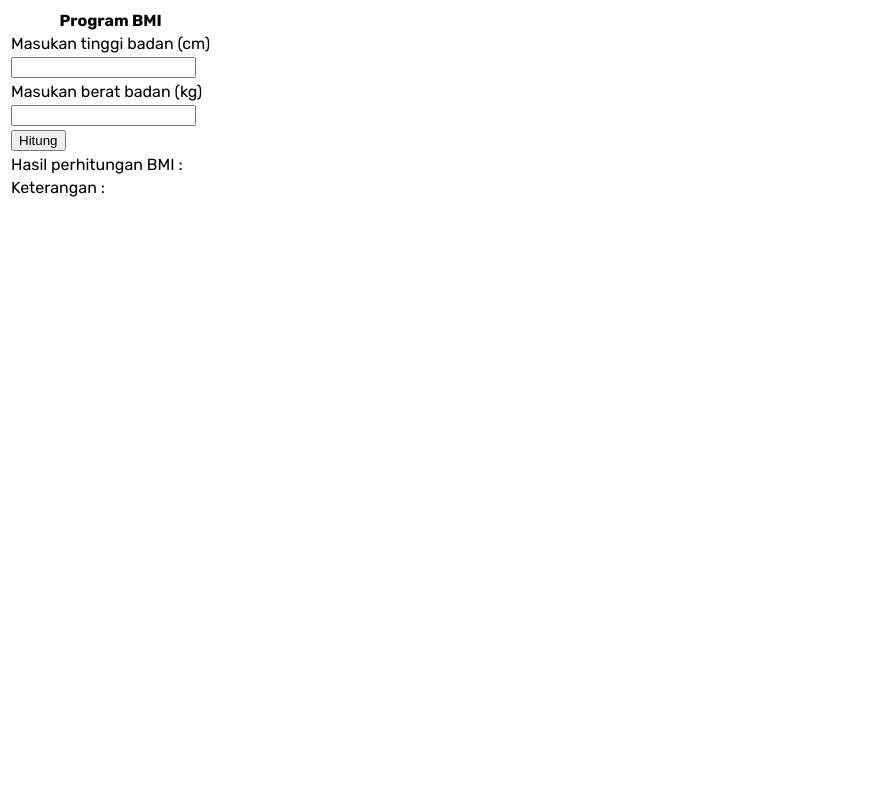
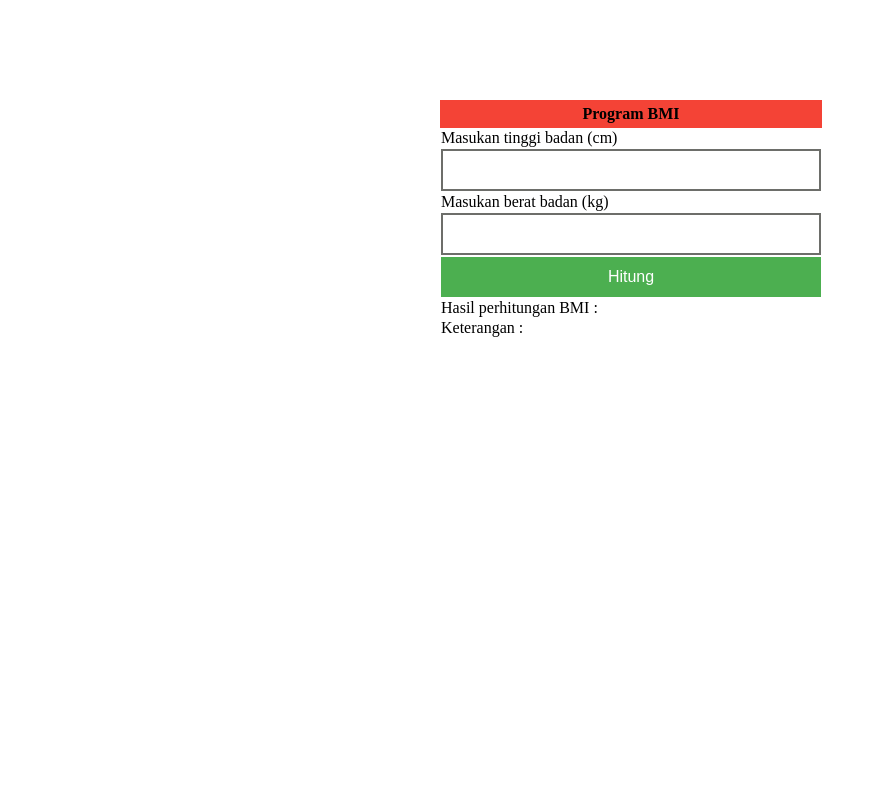
Before and after one commit to yuuby123/anton14, a Django app: page / in a window 1280 px wide. Shown: the whole page, without its empty margins (0-874 px from the left). Run offline with Django 4.2, Linux system fonts and the light colour scheme.

Commit message:
Update style.css

```diff
--- a/static/css/style.css
+++ b/static/css/style.css
@@ -1,7 +1,38 @@
-/* Project-wide style */
-
-@import url('https://fonts.googleapis.com/css2?family=Rubik:wght@400;700&display=swap');
-
-body {
-  font-family: 'Rubik', sans-serif;
+div	{
+	margin: auto ;
+	width: 400px;
+	margin-top: 100px;
 }
+table {
+	border-style: none;
+	border-collapse: collapse;
+}
+th{
+	background-color: #f44336;
+	padding: 5px;
+	border: none;
+	font-size: 16px;
+}
+td{
+	border: none;
+}
+input[type=text]{
+	padding: 10px;
+	width: 380px;
+	border-style: solid;
+	border-color: #6d6e6a;
+	font-size: 16px;
+}
+input[type=text]:disabled{
+	background-color: white;
+}
+button {
+	width: 100%;
+	height: 40px;
+	background-color: #4CAF50;
+    border: none;
+    color: white;
+    padding: 10px;
+    font-size: 16px;
+    cursor: pointer;
+}
```
